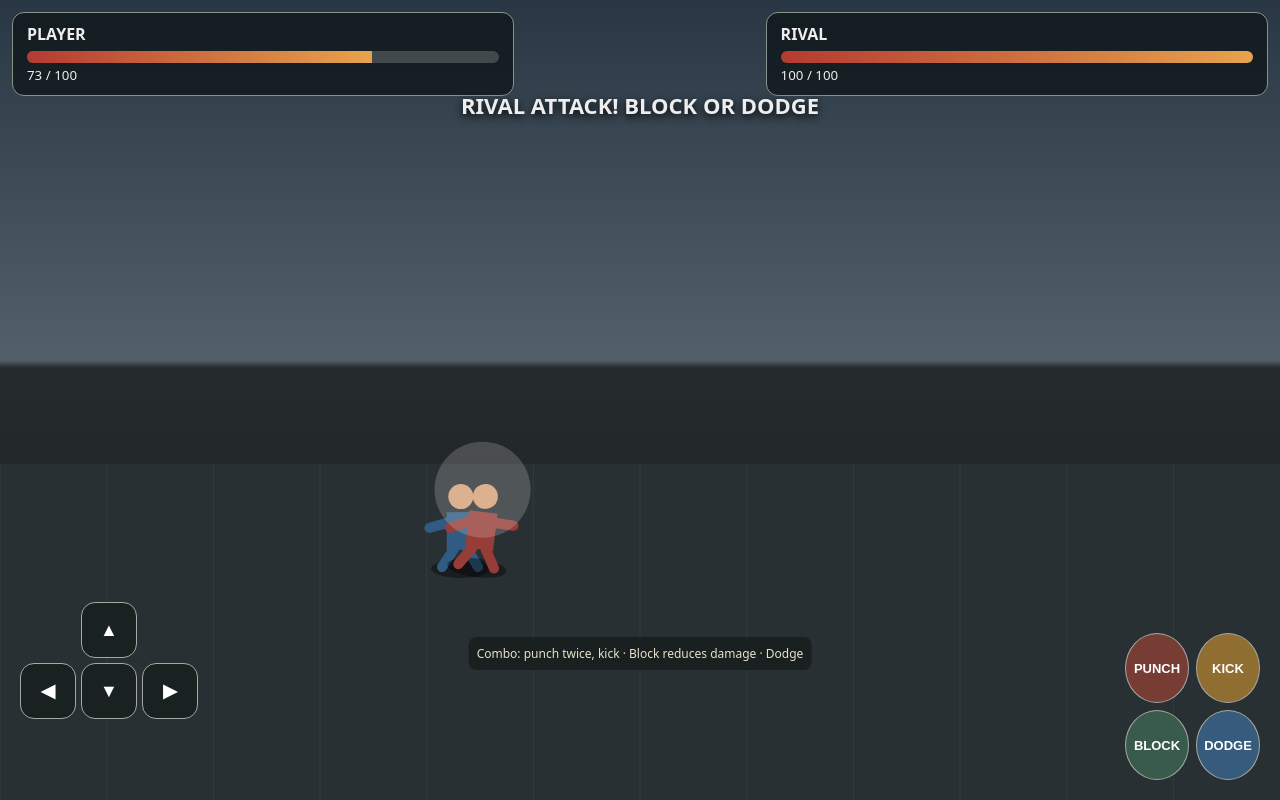
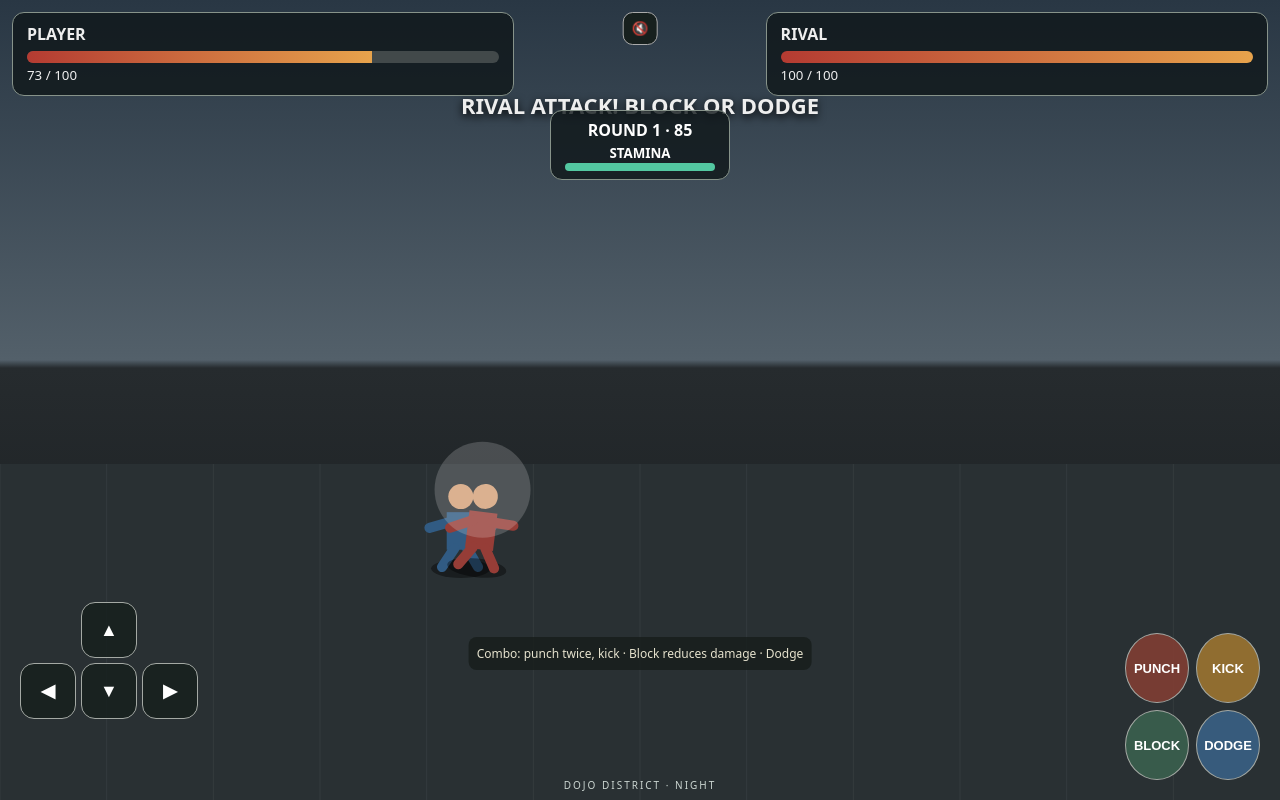
Before and after one commit to bensonwanimo92-coder/CHENJENI-FRIENDS, a plain HTML site: page fighting-tiger-prototype/index.html in a window 1280 px wide. Drawn offline with Linux system fonts and the light colour scheme.

Commit message:
Add stamina meter round timer and match presentation polish

```diff
--- a/fighting-tiger-prototype/index.html
+++ b/fighting-tiger-prototype/index.html
@@ -42,4 +42,18 @@ hit=function(type){if(playerCooldown>0||blocking)return;playerCooldown=type==='k
 update=function(){let sp=.0048;for(let k in keys)if(keys[k]){if(k==='up')player.y-=sp;if(k==='down')player.y+=sp;if(k==='left')player.x-=sp;if(k==='right')player.x+=sp}player.x=Math.max(.08,Math.min(.92,player.x));player.y=Math.max(.46,Math.min(.84,player.y));if(enemy.hp>0&&player.hp>0){let dx=player.x-enemy.x,dy=player.y-enemy.y,dist=Math.abs(dx);if(enemyWindup>0){enemyWindup-=30;if(enemyWindup<=0&&dist<.13&&Math.abs(dy)<.13&&!dodging){player.hp=Math.max(0,player.hp-(blocking?2:9));flash=blocking?2:5;hud();enemyCooldown=850}}else if(enemyCooldown>0)enemyCooldown-=30;else if(dist<.13&&Math.abs(dy)<.13&&Math.random()<.025){enemyWindup=240;document.querySelector('#title').textContent='RIVAL ATTACK! BLOCK OR DODGE';enemy.attack=1;setTimeout(()=>enemy.attack=0,220)}else{enemy.x+=Math.sign(dx)*.0012;enemy.y+=Math.sign(dy)*.00065}}hud();setTimeout(update,30)};
 update();
 </script>
+
+<script>
+// Additional polish: match-style timer, arena boundaries, stamina, round reset and mobile sound toggle.
+let stamina=100, roundSeconds=90, roundTimer=null, soundEnabled=false;
+const extraHud=document.createElement('div');extraHud.style.cssText='position:fixed;top:110px;left:50%;transform:translateX(-50%);background:#101719cc;border:1px solid #87938a;border-radius:12px;padding:8px 14px;text-align:center;color:#fff;font-weight:800;z-index:5';extraHud.innerHTML='ROUND 1 · <span id="timer">90</span><br><small>STAMINA</small><div style="width:150px;height:8px;background:#555;border-radius:6px;overflow:hidden"><div id="staminabar" style="height:100%;width:100%;background:#53c8a1"></div></div>';document.body.appendChild(extraHud);
+const soundBtn=document.createElement('button');soundBtn.textContent='🔇';soundBtn.style.cssText='position:fixed;top:12px;left:50%;transform:translateX(-50%);z-index:8;background:#17201e;color:white;border:1px solid #aaa;border-radius:10px;padding:8px';document.body.appendChild(soundBtn);soundBtn.onclick=()=>{soundEnabled=!soundEnabled;soundBtn.textContent=soundEnabled?'🔊':'🔇'};
+function startRoundClock(){if(roundTimer)clearInterval(roundTimer);roundSeconds=90;roundTimer=setInterval(()=>{if(player.hp<=0||enemy.hp<=0){clearInterval(roundTimer);return}roundSeconds--;document.querySelector('#timer').textContent=roundSeconds;if(roundSeconds<=0){clearInterval(roundTimer);document.querySelector('#title').textContent=player.hp>enemy.hp?'TIME UP · PLAYER WINS':'TIME UP · RIVAL WINS'}},1000)}startRoundClock();
+// Stamina drains on attacks/dodge and regenerates while idle.
+const oldHit=hit;hit=function(type){if(stamina<(type==='kick'?25:12)) {document.querySelector('#title').textContent='LOW STAMINA · RECOVER';return}stamina=Math.max(0,stamina-(type==='kick'?25:12));oldHit(type)};
+const oldDodge=dodgeBtn.onclick;dodgeBtn.onclick=()=>{if(stamina<20){document.querySelector('#title').textContent='LOW STAMINA · RECOVER';return}stamina-=20;if(oldDodge)oldDodge()};
+const staminaLoop=setInterval(()=>{if(!blocking&&!keys.up&&!keys.down&&!keys.left&&!keys.right)stamina=Math.min(100,stamina+1.2);document.querySelector('#staminabar').style.width=stamina+'%'},120);
+// Keep both fighters within arena and add a small arena label.
+const arenaLabel=document.createElement('div');arenaLabel.textContent='DOJO DISTRICT · NIGHT';arenaLabel.style.cssText='position:fixed;bottom:8px;left:50%;transform:translateX(-50%);color:#cbd5d1;font-size:10px;letter-spacing:2px';document.body.appendChild(arenaLabel);
+</script>
 </body></html>
```
